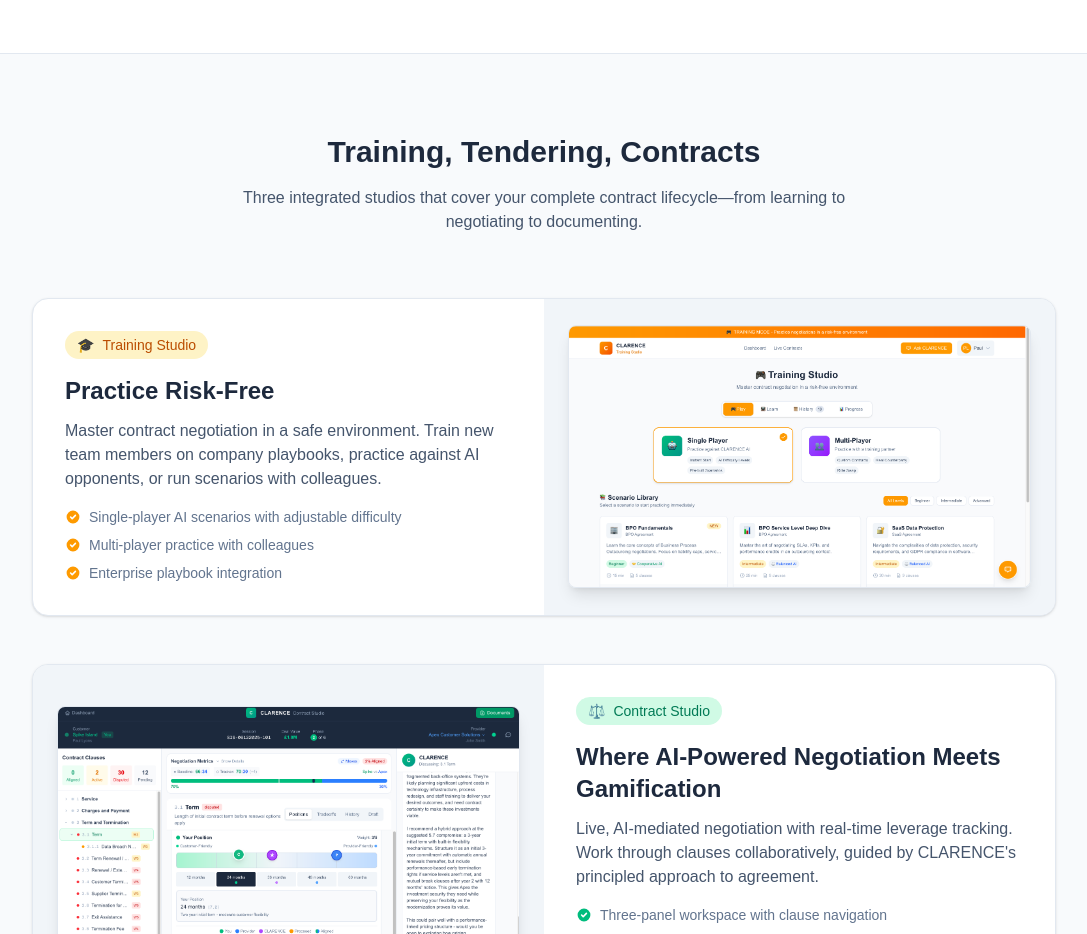
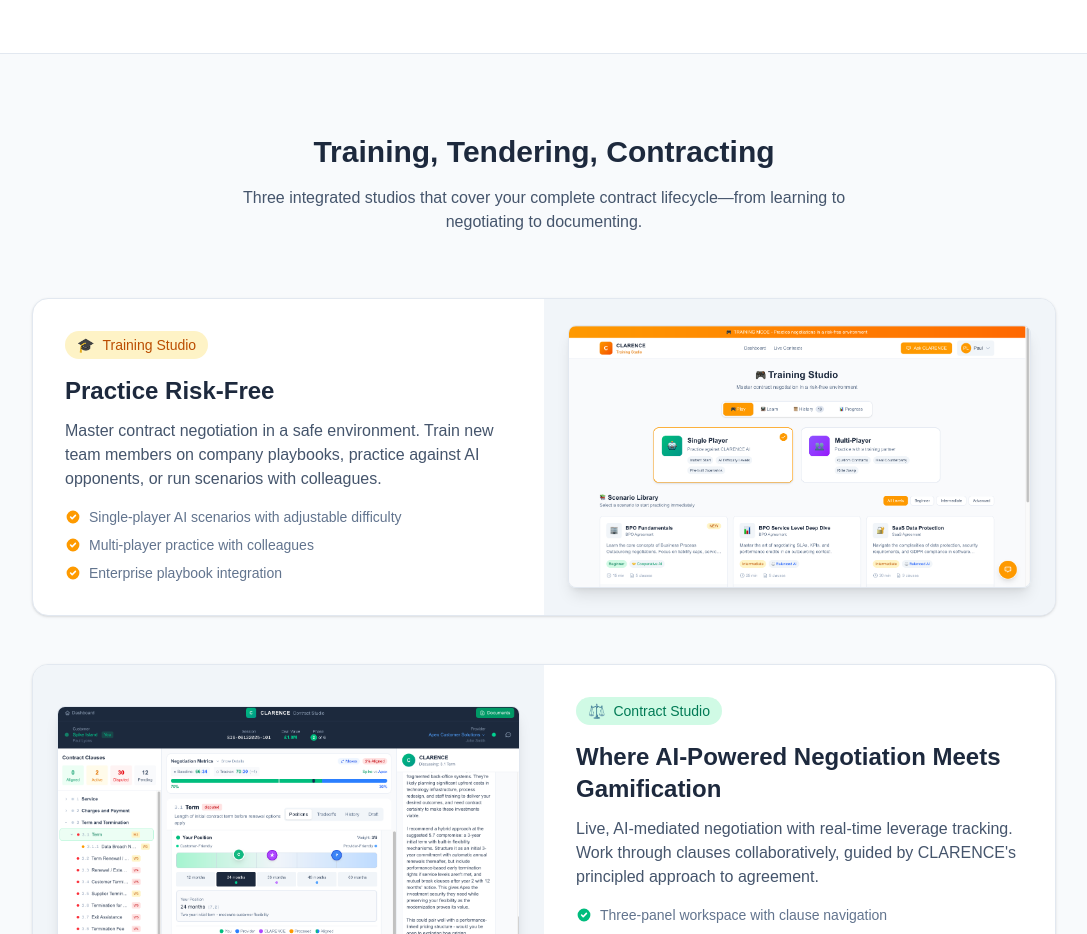
Before and after one commit to SpikeIreland/clarence, a Next.js app: page / in a window 1280 px wide. Shown: the part 1080-2014 px from the top of the page, without its empty margins (96-1183 px from the left). Built offline with nearby package versions, Linux system fonts and the light colour scheme.

Commit message:
Fix: navigation error in beta-testing page and typo on landing page

```diff
--- a/app/admin/beta-testing/page.tsx
+++ b/app/admin/beta-testing/page.tsx
@@ -265,11 +265,11 @@ export default function BetaTestingAdminDashboard() {
                 setAdminEmail(profile.email)
             } else {
                 console.log('❌ User is NOT admin, redirecting')
-                router.push('/dashboard')
+                router.push('/contracts-dashboard')
             }
         } catch (error) {
             console.error('Admin access check failed:', error)
-            router.push('/dashboard')
+            router.push('/contracts-dashboard')
         } finally {
             setLoading(false)
         }
@@ -808,7 +808,7 @@ export default function BetaTestingAdminDashboard() {
                         <div className="flex items-center gap-4">
                             <span className="text-sm text-slate-300">{adminEmail}</span>
                             <Link
-                                href="/dashboard"
+                                href="/contracts-dashboard"
                                 className="px-4 py-2 bg-white/10 hover:bg-white/20 text-white rounded-lg transition-colors"
                             >
                                 Dashboard
--- a/app/page.tsx
+++ b/app/page.tsx
@@ -149,7 +149,7 @@ export default function Home() {
         <div className="container mx-auto px-6">
           <div className="text-center mb-16">
             <h2 className="text-3xl font-bold text-slate-800 mb-4">
-              Training, Tendering, Contracts
+              Training, Tendering, Contracting
             </h2>
             <p className="text-slate-600 max-w-2xl mx-auto">
               Three integrated studios that cover your complete contract lifecycle—from
```
